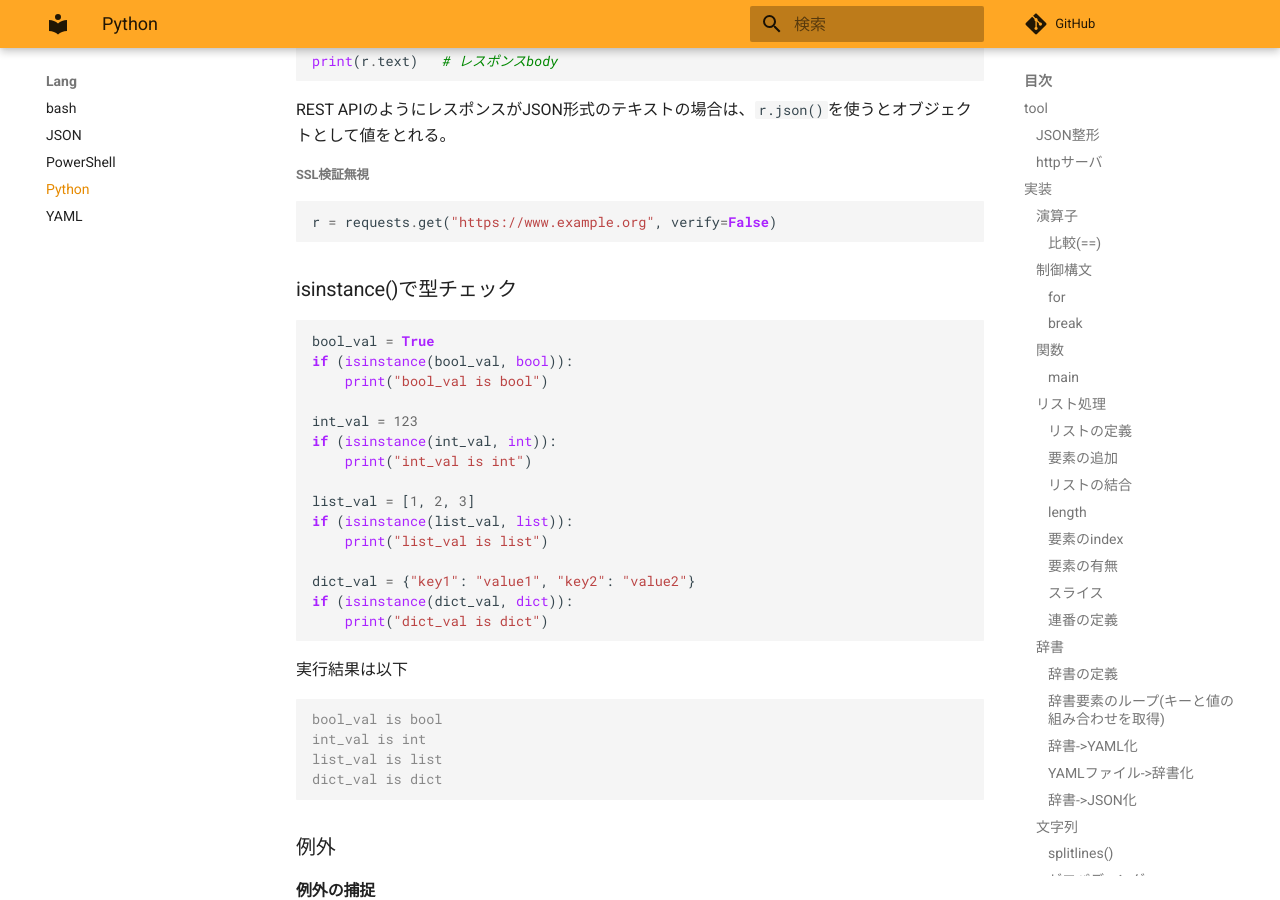
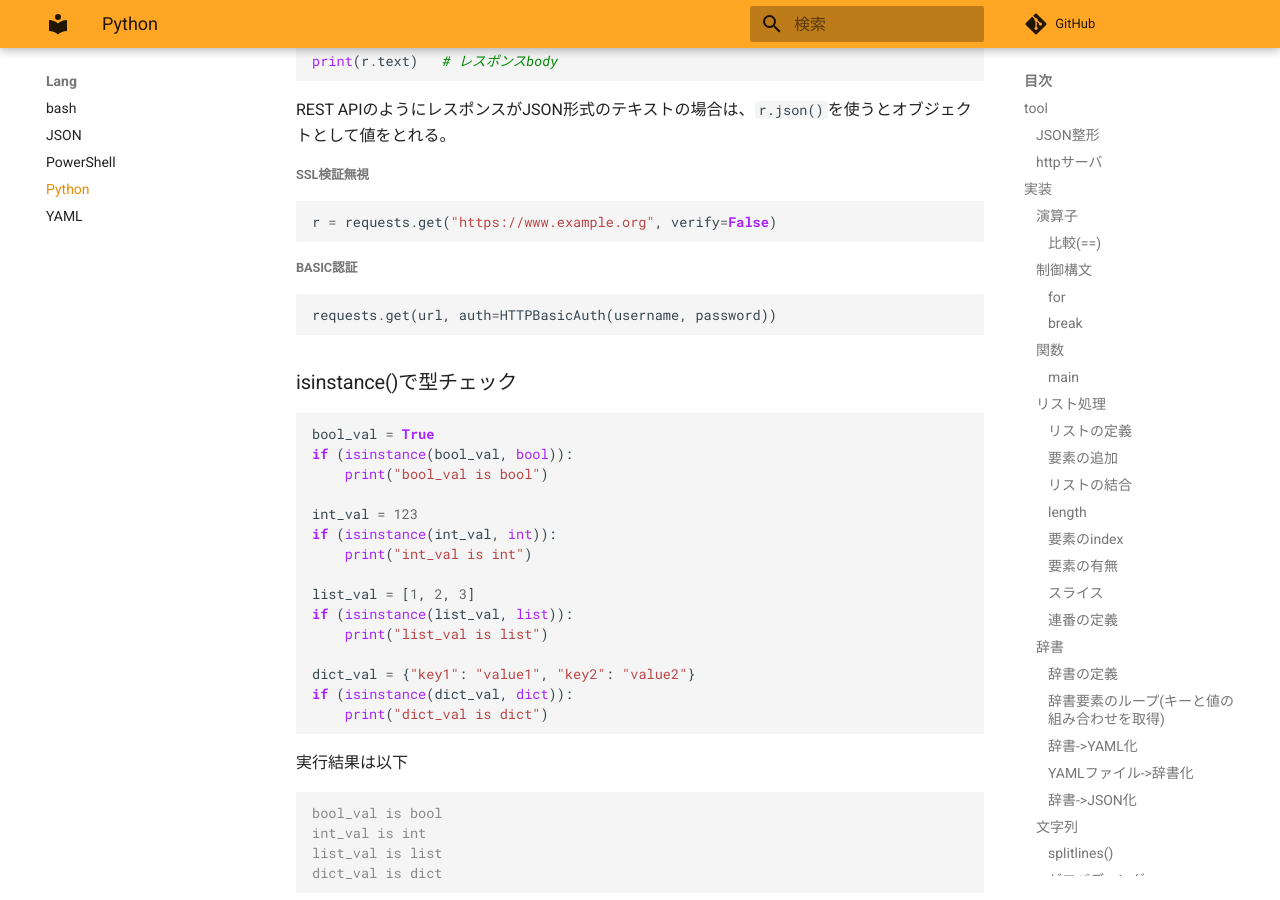
Before and after one commit to zaki-lknr/docs, an MkDocs documentation site: the page built from docs/lang/python.md, in a window 1280 px wide and 900 px high, scrolled down 8317 px. Built offline with MkDocs 1.6.1 and Material for MkDocs 9.7.7, drawn with Linux system fonts in a browser that asks for light colours; comment, search, counter and statistics services are not loaded.

Commit message:
add: lang/python: requestsのbasic認証

````diff
--- a/docs/lang/python.md
+++ b/docs/lang/python.md
@@ -438,6 +438,12 @@ REST APIのようにレスポンスがJSON形式のテキストの場合は、`r
 r = requests.get("https://www.example.org", verify=False)
 ```
 
+##### Basic認証
+
+```python
+requests.get(url, auth=HTTPBasicAuth(username, password))
+```
+
 ### isinstance()で型チェック
 
 ```python
````
